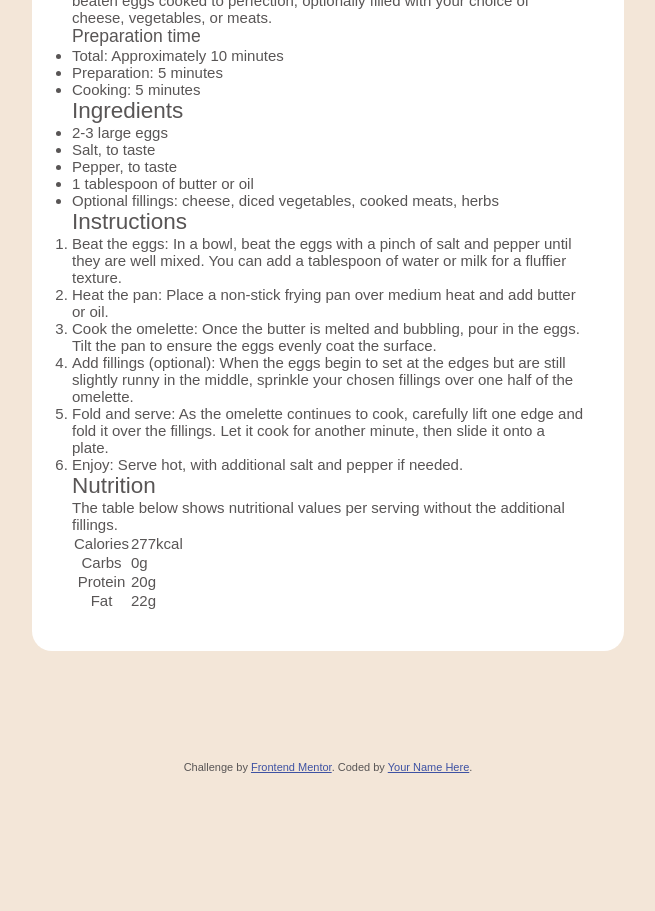
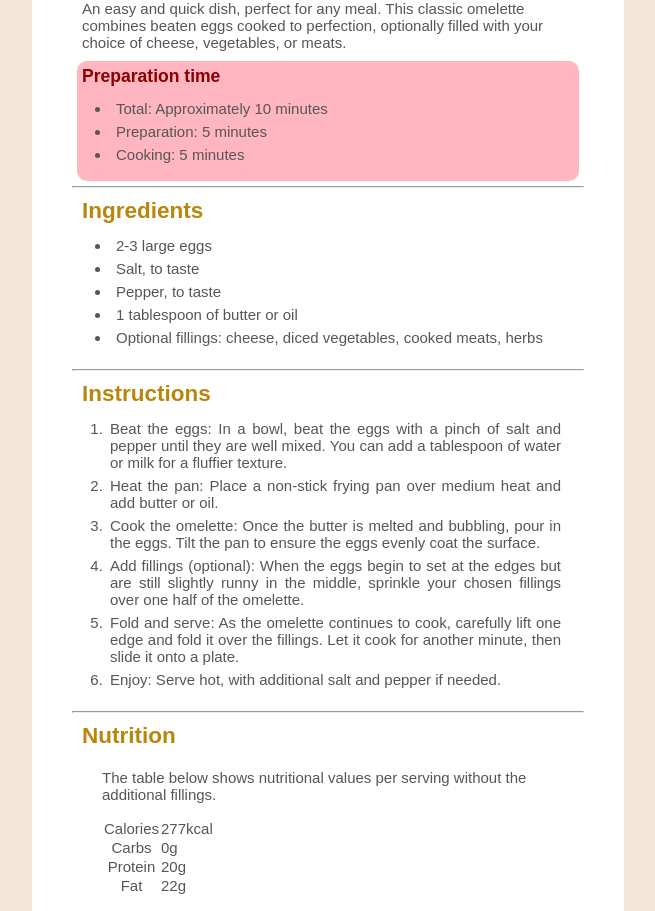
Before and after one commit to RyanGoh83/recipe-page-main, a plain HTML site: page recipe-page-main/index.html in a window 1280 px wide. Shown: the part 446-1357 px from the top of the page, without its empty margins (312-967 px from the left). Before the commit the page ends 1219 px from the top, so only its background shows below. Drawn offline with Linux system fonts and the light colour scheme.

Commit message:
completed all sections except nutrition

```diff
--- a/recipe-page-main/index.html
+++ b/recipe-page-main/index.html
@@ -3,6 +3,7 @@
   <head>
     <meta charset="UTF-8" />
     <meta name="viewport" content="width=device-width, initial-scale=1.0" />
+    <meta name="description" content="Template for Recipes " />
     <!-- displays site properly based on user's device -->
 
     <link
@@ -13,7 +14,7 @@
     />
     <link rel="stylesheet" href="style.css" />
 
-    <title>Frontend Mentor | Recipe page</title>
+    <title>RYAN | Recipe page</title>
 
     <!-- Feel free to remove these styles or customise in your own stylesheet 👍 -->
     <style>
@@ -32,13 +33,14 @@
       <div id="recipe-name">
         <h1>Simple Omelette Recipe</h1>
       </div>
-      <div id="recipe-caption" class="body-text">
+      <div id="recipe-caption" class="body-text content-container">
         An easy and quick dish, perfect for any meal. This classic omelette
         combines beaten eggs cooked to perfection, optionally filled with your
         choice of cheese, vegetables, or meats.
       </div>
       <div id="prep-time">
         <h3>Preparation time</h3>
+        <div class="content-container">
           <ul>
             <li>
               <span class="main-step">Total:</span> Approximately 10 minutes
@@ -47,8 +49,11 @@
             <li><span class="main-step">Cooking:</span> 5 minutes</li>
           </ul>
         </div>
+      </div>
+      <hr />
       <div id="ingredients-list">
         <h2>Ingredients</h2>
+        <div class="content-container">
           <ul>
             <li class="ingredient-item">2-3 large eggs</li>
             <li class="ingredient-item">Salt, to taste</li>
@@ -59,42 +64,49 @@
             </li>
           </ul>
         </div>
+      </div>
+      <hr />
       <div id="instructions">
         <h2>Instructions</h2>
+        <div class="content-container">
           <ol>
-          <li>
+            <li class="instruction-step">
               <span class="main-step">Beat the eggs:</span> In a bowl, beat the
-            eggs with a pinch of salt and pepper until they are well mixed. You
-            can add a tablespoon of water or milk for a fluffier texture.
+              eggs with a pinch of salt and pepper until they are well mixed.
+              You can add a tablespoon of water or milk for a fluffier texture.
             </li>
-          <li>
+            <li class="instruction-step">
               <span class="main-step">Heat the pan:</span> Place a non-stick
               frying pan over medium heat and add butter or oil.
             </li>
-          <li>
-            <span class="main-step">Cook the omelette:</span> Once the butter is
-            melted and bubbling, pour in the eggs. Tilt the pan to ensure the
-            eggs evenly coat the surface.
+            <li class="instruction-step">
+              <span class="main-step">Cook the omelette:</span> Once the butter
+              is melted and bubbling, pour in the eggs. Tilt the pan to ensure
+              the eggs evenly coat the surface.
             </li>
-          <li>
+            <li class="instruction-step">
               <span class="main-step">Add fillings (optional):</span> When the
               eggs begin to set at the edges but are still slightly runny in the
-            middle, sprinkle your chosen fillings over one half of the omelette.
+              middle, sprinkle your chosen fillings over one half of the
+              omelette.
             </li>
-          <li>
+            <li class="instruction-step">
               <span class="main-step">Fold and serve:</span> As the omelette
               continues to cook, carefully lift one edge and fold it over the
               fillings. Let it cook for another minute, then slide it onto a
               plate.
             </li>
-          <li>
+            <li class="instruction-step">
               <span class="main-step">Enjoy:</span> Serve hot, with additional
               salt and pepper if needed.
             </li>
           </ol>
         </div>
+      </div>
+      <hr />
       <div id="nutrition-section">
         <h2>Nutrition</h2>
+        <div class="content-container">
           <div id="nutrition text" class="body-text">
             The table below shows nutritional values per serving without the
             additional fillings.
@@ -121,6 +133,7 @@
           </div>
         </div>
       </div>
+    </div>
 
     <div class="attribution">
       Challenge by
--- a/recipe-page-main/style.css
+++ b/recipe-page-main/style.css
@@ -11,6 +11,21 @@ body {
   color: hsl(0, 2%, 34%);
 }
 
+h1 {
+  color: black;
+  font-weight: bold;
+}
+
+h2 {
+  color: darkgoldenrod;
+  font-weight: bold;
+}
+
+h3 {
+  color: darkred;
+  font-weight: bold;
+}
+
 .container {
   width: 40%;
   margin: 110px auto;
@@ -19,7 +34,32 @@ body {
   border-radius: 20px;
 }
 
+div {
+  margin: 5px;
+  padding: 5px;
+}
+
+li {
+  padding: 3px;
+  list-style-position: inside;
+}
+
+.instruction-step {
+  margin-left: 15px;
+  padding: 3px;
+  list-style-position: outside;
+  text-align: justify;
+}
+
 .dish-pic {
   width: 100%;
   border-radius: 10px;
 }
+
+.content-container {
+  padding: 5px;
+}
+#prep-time {
+  background-color: lightpink;
+  border-radius: 10px;
+}
```
Lines whose indentation alone changed are shown as unchanged.
